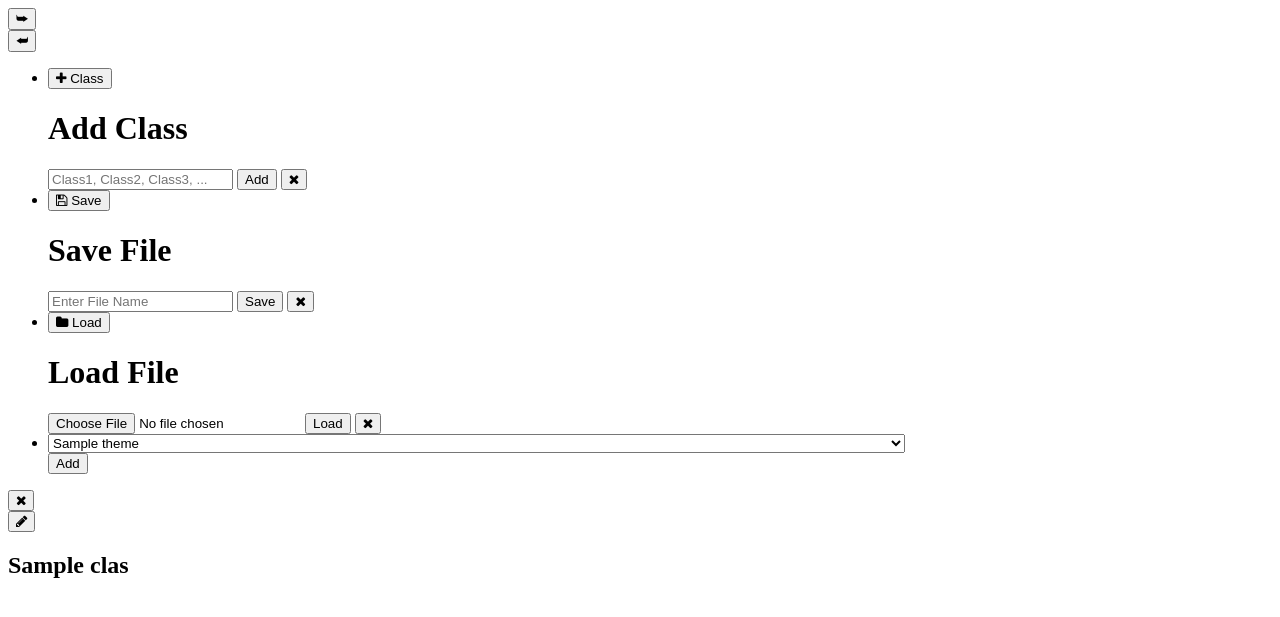
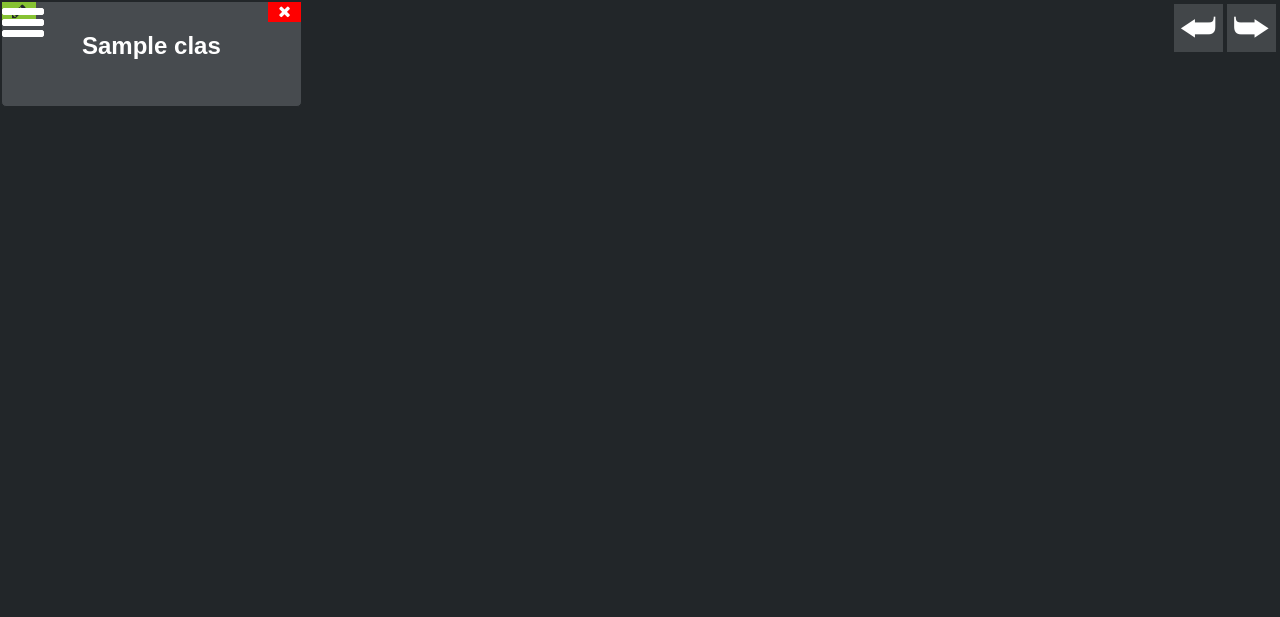
Before and after one commit to mucsci-students/2020sp-420-CowboyEmoji7, a Flask app: page / in a window 1280 px wide. Shown: the top 617 px of the page. Run offline with Flask 2, Linux system fonts and the light colour scheme; tables that the repository leaves empty hold one stand-in row (values such as "Sample post"); parts of the project's set-up code (start-up, migrations or seed data) failed here and were passed over; some web fonts are replaced.

Commit message:
- Removed themimg because its causing issues

```diff
--- a/app_package/routes.py
+++ b/app_package/routes.py
@@ -43,7 +43,7 @@ def index():
         attributes = Attribute.query.order_by(Attribute.date_created).all()
         themes = Theme.query.all()
         activeTheme = Theme.query.filter(Theme.active == True).first()
-        return render_template('index.html', classes=classes, attributes=attributes, cmd_stack=cmd_stack, themes=themes, activeTheme=activeTheme)
+        return render_template('index.html', classes=classes, attributes=attributes, cmd_stack=cmd_stack)
 
 
 @app.route('/delete/', methods=['POST'])
--- a/app_package/templates/base.html
+++ b/app_package/templates/base.html
@@ -7,7 +7,7 @@
     <meta name="viewport" content="width=device-width, initial-scale=1.0">
     <meta http-equiv="X-UA-Compatible" content="ie=edge">
     <link rel="shortcut icon" href="{{ url_for('static', filename='favicon.ico')}}">
-    <link rel="stylesheet" href="{{ url_for('static', filename='css/themes/' + activeTheme.name + '.css') }}">
+    <link rel="stylesheet" href="{{ url_for('static', filename='css/themes/Dark-Green.css') }}">
     <link rel="stylesheet" href="https://cdnjs.cloudflare.com/ajax/libs/font-awesome/4.7.0/css/font-awesome.min.css">
     <link href="{{ url_for('static', filename='css/ubuntu.css') }}" rel="stylesheet">
     <title>UML Editor</title>
```
